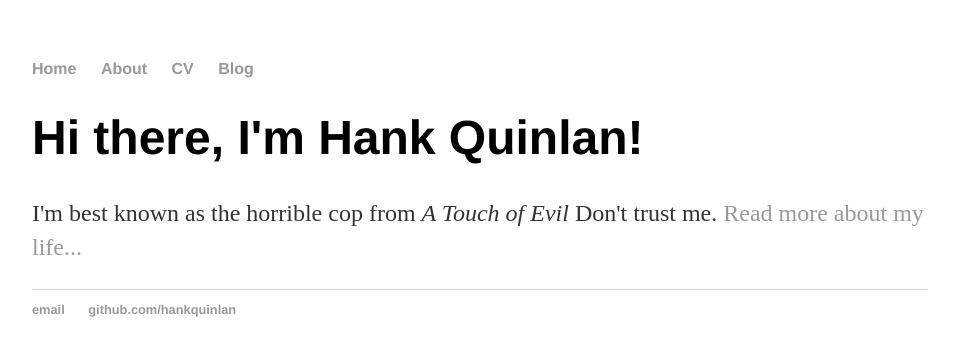
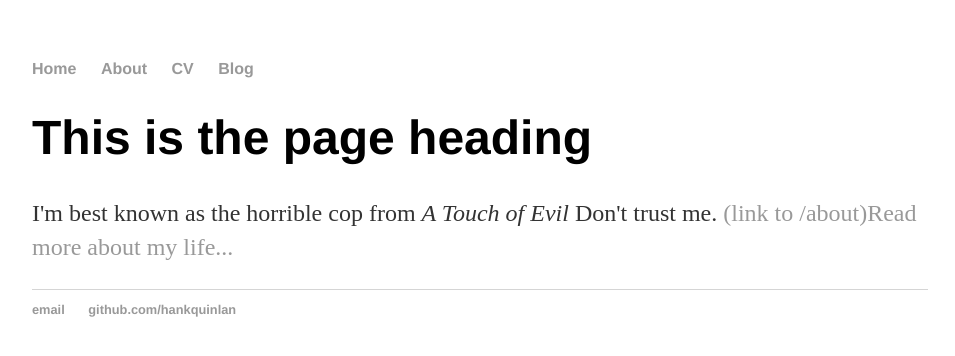
Before and after one commit to Saunders1732/Saunders1732.github.io, a Jekyll site: the page built from index.html, in a window 1280 px wide. Shown: the top 356 px of the page, without its empty margins (160-1115 px from the left). Built offline with Jekyll 4.4.1, drawn with Linux system fonts in a browser that asks for light colours.

Commit message:
Update index.html

```diff
--- a/index.html
+++ b/index.html
@@ -1,8 +1,9 @@
 ---
 layout: default
-title: Hank Quinlan, Horrible Cop
+title: This is the home page title
 ---
 <div class="blurb">
-	<h1>Hi there, I'm Hank Quinlan!</h1>
-	<p>I'm best known as the horrible cop from <em>A Touch of Evil</em> Don't trust me. <a href="/about">Read more about my life...</a></p>
+	<h1>This is the page heading</h1>
+	<p>I'm best known as the horrible cop from <em>A Touch of Evil</em> Don't trust me.
+		<a href="/about">(link to /about)Read more about my life...</a></p>
 </div><!-- /.blurb -->
```
